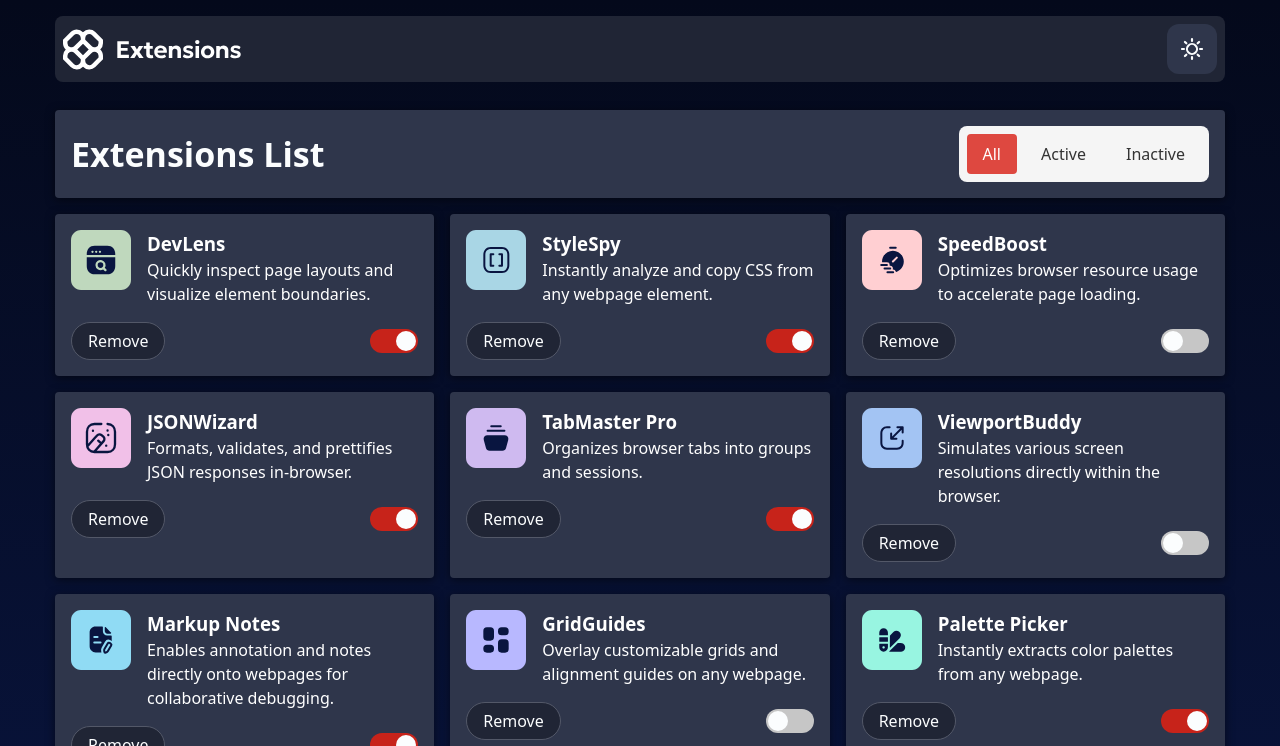
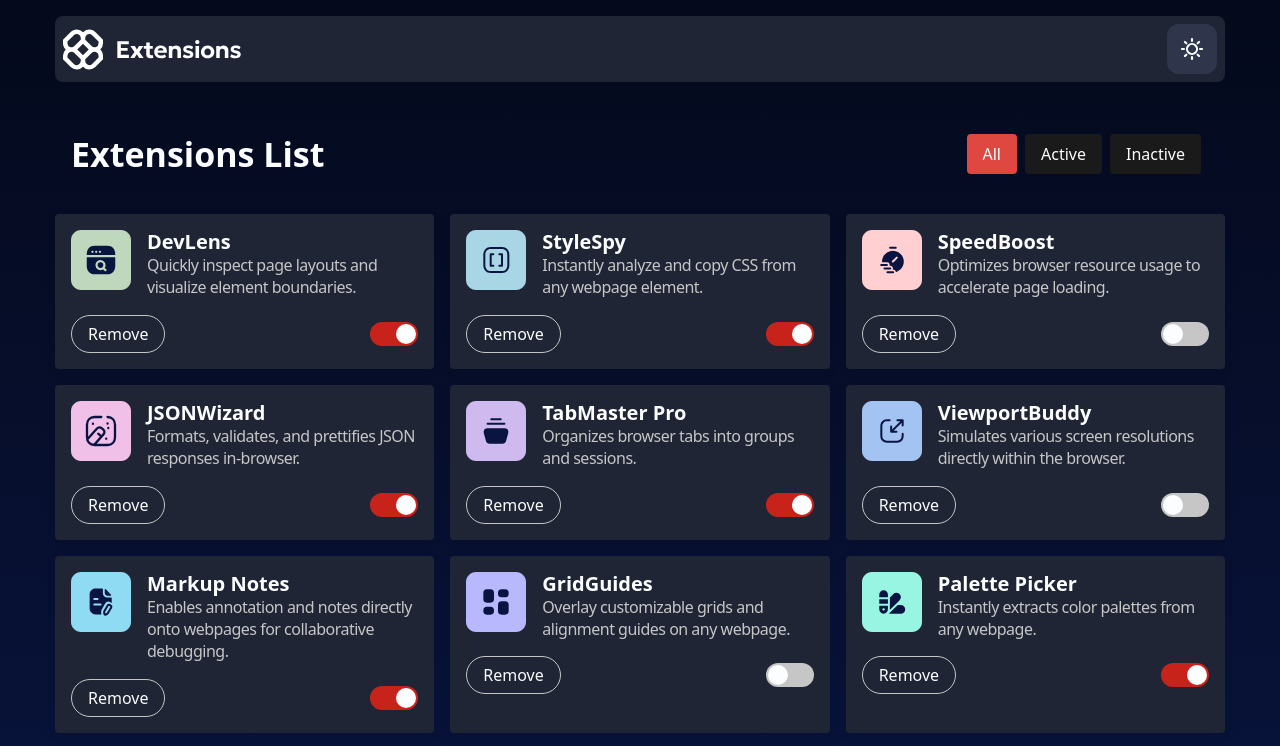
Before and after one commit to ChamuMutezva/browser-extensions-manager, a plain HTML site: page index.html in a window 1280 px wide. Both pictures are taken after a click on the button "Switch to dark theme". Shown: the top 746 px of the page. Drawn offline with Linux system fonts and the light colour scheme; a web font is replaced by a local one.

Commit message:
update: theme variables updated

```diff
--- a/css/styles.css
+++ b/css/styles.css
@@ -9,7 +9,7 @@
 
 body {
     font-family: var(--font-family);
-    background-image: var(--light-gradient);
+    background-image: var(--background-image);
     transition: background-image 0.3s ease;
     line-height: 1.5;
     -webkit-font-smoothing: antialiased;
@@ -17,10 +17,7 @@ body {
     min-height: 100vh;
     padding: var(--spacing-2);
 }
-.dark-theme {
-    background-image: var(--dark-gradient);
-    color: #ffffff;
-}
+
 img,
 picture,
 video,
@@ -72,11 +69,6 @@ a {
     /* Font Family */
     --font-family: "Noto Sans", sans-serif;
     /* Colors */
-    --color-primary: #c7231a;
-    --color-secondary: #1a1a1a;
-    --color-background: #ffffff;
-    --color-text: #333333;
-    --color-border: #eaeaea;
     --neutral-900: #091540;
     --neutral-800: #202535;
     --neutral-700: #2f364b;
@@ -88,8 +80,19 @@ a {
     --red-400: #f25c54;
     --red-500: #de4840;
     --red-700: #c7231a;
+    --color-primary: var(--neutral-0);
+    --color-secondary: var(--red-700);
+    --color-background: #ffffff;
+    --color-text: var(--neutral-900);
+    --color-subtext: var(--neutral-600);
+    --hover-background: var(--neutral-200);
+    --button-background: inherit;
+    --button-text: var(--neutral-900);
+    --button-border: var(--neutral-300);
+    --theme-switcher-background: var(--neutral-100);
+    --color-border: #eaeaea;
     --light-gradient: linear-gradient(180deg, #ebf2fc 0%, #eefbf9 100%);
-    --dark-gradient: linear-gradient(180deg, #04091b 0%, #091540 100%);
+    --background-image: var(--light-gradient);
 
     /* Font Sizes */
     --font-size-xs: 1rem; /* 16px */
@@ -155,6 +158,28 @@ a {
     --radius-20: 1.25rem; /* 20px */
     --radius-24: 1.5rem; /* 24px */
     --radius-full: 999px;
+
+    --sun-opacity: 0;
+
+    --sun-rotation: 0deg;
+    --moon-opacity: 1;
+    --moon-rotation: 0deg;
+
+    .dark-theme {
+        --color-background: #1a1a1a;
+        --color-primary: var(--neutral-800);
+        --color-text: var(--neutral-0);
+        --color-subtext: var(--neutral-300);
+        --hover-background: var(--neutral-600);
+        --color-border: #444444;
+        --dark-gradient: linear-gradient(180deg, #04091b 0%, #091540 100%);
+        --background-image: var(--dark-gradient);
+        --theme-switcher-background: var(--neutral-700);
+        --sun-opacity: 1;
+        --sun-rotation: -45deg;
+        --moon-opacity: 0;
+        --moon-rotation: 45deg;
+    }
 }
 
 .container {
@@ -169,25 +194,19 @@ a {
     display: flex;
     justify-content: space-between;
     align-items: center;
-    background-color: var(--neutral-0);
+    background-color: var(--color-primary);
     padding: var(--spacing-1);
     border-radius: var(--radius-8);
 }
 .main-title {
     font-size: var(--font-size-xl);
     font-weight: var(--font-weight-bold);
-    color: var(--neutral-900);
+    color: var(--color-text);
     line-height: var(--line-height-xs);
-}
-.dark-theme .main-title {
-    color: var(--neutral-0);
 }
 
 .dark-theme .logo {
     filter: brightness(0) invert(1);
-}
-.dark-theme .header {
-    background: var(--neutral-800);
 }
 
 .main {
@@ -199,7 +218,7 @@ a {
 .theme-switcher {
     --size: 3.125rem;
     --icon-size: 1.5rem;
-    background-color: var(--neutral-100);
+    background-color: var(--theme-switcher-background);
     border: none;
     padding: 0;
     position: relative;
@@ -215,9 +234,6 @@ a {
     align-items: center;
     justify-content: center;
 }
-.dark-theme .theme-switcher {
-    background-color: var(--neutral-700);
-}
 
 /* Apply to both icons */
 .theme-icon {
@@ -227,27 +243,16 @@ a {
     position: absolute; /* Keep absolute positioning for overlay effect */
     margin: auto; /* Helps with centering */
 }
-
-/* Light mode state (when body does NOT have dark-theme class) */
-body:not(.dark-theme) .sun {
-    opacity: 0;
-    transform: rotate(0deg);
+/* Sun Icon */
+.sun {
+    opacity: var(--sun-opacity, 0);
+    transform: rotate(var(--sun-rotation, 0deg));
 }
 
-body:not(.dark-theme) .moon {
-    opacity: 1;
-    transform: rotate(0deg);
-}
-
-/* Dark mode state (when body HAS dark-theme class) */
-body.dark-theme .sun {
-    opacity: 1;
-    transform: rotate(-45deg);
-}
-
-body.dark-theme .moon {
-    opacity: 0;
-    transform: rotate(45deg);
+/* Moon Icon */
+.moon {
+    opacity: var(--moon-opacity, 1);
+    transform: rotate(var(--moon-rotation, 0deg));
 }
 
 /* Visually hide elements but keep them accessible */
@@ -273,7 +278,6 @@ body.dark-theme .moon {
 .radio-group {
     display: flex;
     gap: 0.5rem;
-    background: var(--filter-bg, #f5f5f5);
     padding: 0.5rem;
     border-radius: 0.5rem;
 }
@@ -298,8 +302,8 @@ body.dark-theme .moon {
     padding: 0.5rem 1rem;
     border-radius: 0.25rem;
     font-size: 1rem;
-    color: var(--text-primary, #333);
-    background: transparent;
+    color: var(--color-text);
+    background: var(--color-background);
     transition: all 0.2s ease;
 }
 
@@ -311,7 +315,7 @@ body.dark-theme .moon {
 
 /* Hover State */
 .radio-option:hover .radio-label {
-    background: var(--filter-hover, #e0e0e0);
+    background: var(--hover-background, #e0e0e0);
 }
 
 /* Focus State */
@@ -329,10 +333,6 @@ body.dark-theme .moon {
     border-radius: var(--radius-4);
     gap: var(--spacing-2);
 }
-.dark-theme .control-panel {
-    background: var(--neutral-700);
-    box-shadow: 0 2px 10px rgba(0, 0, 0, 0.5);
-}
 
 .cards-container {
     display: grid;
@@ -341,7 +341,7 @@ body.dark-theme .moon {
 }
 
 .card {
-    background: var(--neutral-0);
+    background: var(--color-primary);
     border-radius: var(--radius-4);
     box-shadow: 0 2px 10px rgba(0, 0, 0, 0.1);
     padding: var(--spacing-2);
@@ -355,10 +355,19 @@ body.dark-theme .moon {
     align-items: start;
 }
 
-.dark-theme .card {
-    background: var(--neutral-700);
-    box-shadow: 0 2px 10px rgba(0, 0, 0, 0.5);
+.card-title {
+    font-size: var(--font-size-md);
+    font-weight: var(--font-weight-bold);
+    color: var(--color-text);
+    line-height: var(--line-height-sm);
 }
+.card-description {
+    font-size: var(--font-size-xs);
+    color: var(--color-subtext);
+    line-height: var(--line-height-md);
+    letter-spacing: var(--letter-spacing-xs);
+}
+
 .card:hover {
     transform: translateY(-2px);
 }
@@ -406,16 +415,16 @@ body.dark-theme .moon {
 }
 
 input:checked + .slider {
-    background-color: var(--color-primary);
+    background-color: var(--color-secondary);
 }
 
 input:checked + .slider::before {
     transform: translateX(1.5rem);
 }
 .remove-btn {
-    background: var(--neutral-0);
-    color: var(--neutral-700);
-    border: 1px solid var(--neutral-300);
+    background: var(--button-background);
+    color: var(--color-text);
+    border: 1px solid var(--button-border);
     padding-block: var(--spacing-075);
     padding-inline: var(--spacing-2);
     border-radius: var(--radius-full);
@@ -424,11 +433,6 @@ input:checked + .slider::before {
 }
 .remove-btn:hover {
     background: var(--red-700);
-}
-.dark-theme .remove-btn {
-    background: var(--neutral-800);
-    color: var(--neutral-0);
-    border: 1px solid var(--neutral-600);
 }
 
 @media (min-width: 38.75rem) {
--- a/js/main.js
+++ b/js/main.js
@@ -76,12 +76,12 @@ document.addEventListener("DOMContentLoaded", async function () {
             card.innerHTML = `
             <div class="card__content">
                 <div class="card-details">
-                    <img class="card__logo" src="${ext.logo}" alt="${
+                    <img class="card-logo" src="${ext.logo}" alt="${
                 ext.name
             } logo">
-                     <div class="card__info">
-                        <h3>${ext.name}</h3>
-                        <p>${ext.description}</p>
+                     <div class="card-info">
+                        <h3 class="card-title">${ext.name}</h3>
+                        <p class="card-description">${ext.description}</p>
                      </div>
                 </div>
                 <div class="card-actions">
```
